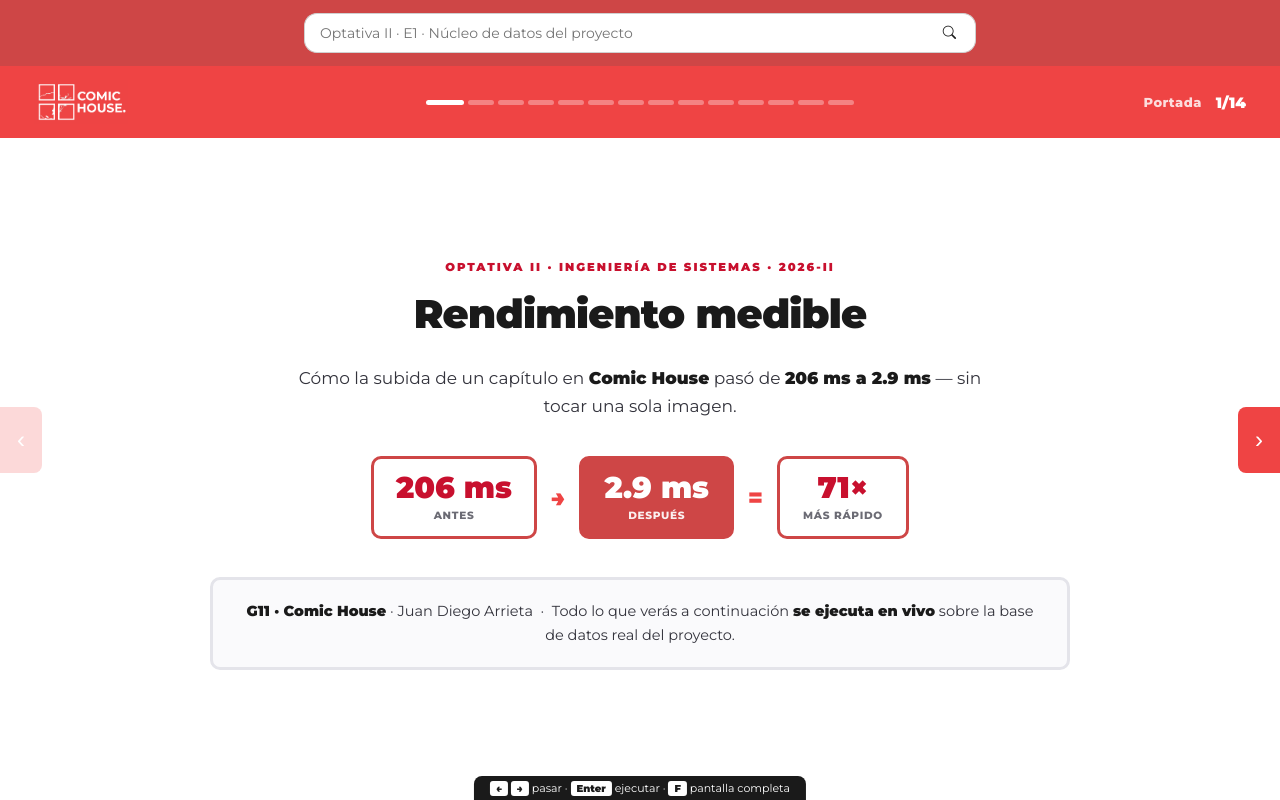
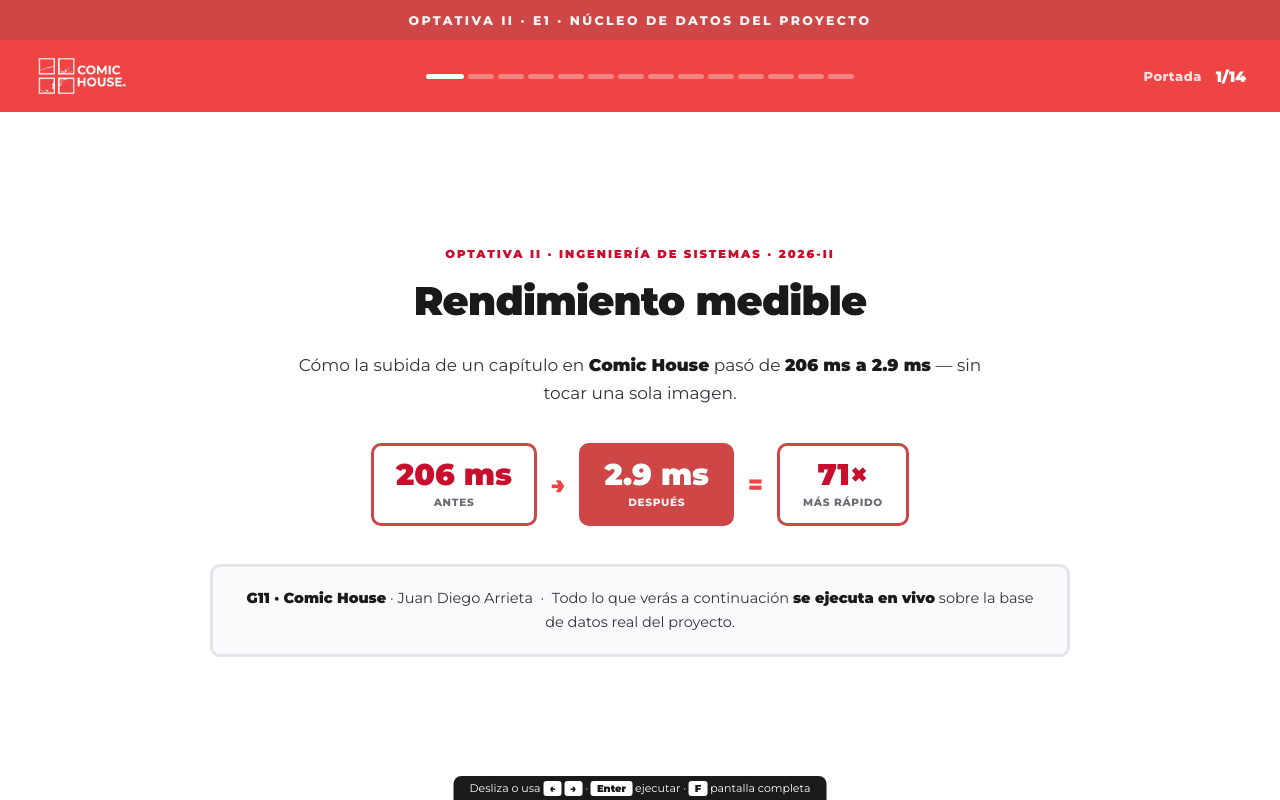
Before and after one commit to Juan-Exe/Comic-House, a PHP site: page /E1_integridad_rendimiento/presentacion/index.php in a window 1280 px wide. Run offline with PHP 8.4, Linux system fonts and the light colour scheme.

Commit message:
Quita el buscador falso y navega deslizando, sin flechas
El buscador del header era decorativo: un input readonly que no
buscaba nada. En una presentacion no tiene funcion, asi que la franja
roja #ce4646 se conserva pero ahora lleva el titulo de la asignatura.
El header pasa de 138 a 112 px y deja mas sitio al contenido.

Las flechas laterales se eliminan. La navegacion es por deslizamiento:

- rueda del raton / trackpad, con gesto horizontal o vertical
- arrastre con el raton, con resistencia en la primera y ultima pagina
- deslizamiento tactil para pantallas con touch

El gesto respeta las zonas que tienen scroll propio: sobre la salida de
una consola o un bloque de codigo la rueda desplaza ese contenido en
vez de cambiar de pagina, y una diapositiva mas alta que la pantalla se
recorre entera antes de pasar a la siguiente. Un arrastre corto o mas
vertical que horizontal no cambia de pagina: vuelve a su sitio.

Se mantienen las flechas del teclado y los pips de la navbar.

Verificado en Edge simulando un arrastre real: la presentacion avanza
de 1/14 a 2/14.

Co-Authored-By: Claude Opus 5 <noreply@anthropic.com>

```diff
--- a/E1_integridad_rendimiento/presentacion/index.php
+++ b/E1_integridad_rendimiento/presentacion/index.php
@@ -43,26 +43,18 @@ $BASE = '../..';
         }
 
         /* ===== header identico al de la app ===== */
+        /* franja superior: conserva el rojo del header de la app, pero sin
+           un buscador falso — en una presentacion no busca nada. */
         .search_bar {
             background: var(--busqueda);
-            width: 100%; height: 66px;
+            width: 100%; height: 40px;
             display: flex; align-items: center; justify-content: center;
             position: relative; z-index: 200;
         }
-        .busqueda-ctn { display: flex; }
-        .barra_de_busqueda {
-            width: 620px; height: 40px;
-            border-top-left-radius: 13px; border-bottom-left-radius: 13px;
-            padding: 12px 15px;
-            background: #fff; border: 1px solid #d0d0d0; border-right: none;
-            color: var(--tinta); font-size: 14px; font-family: Montserrat;
-            outline: none;
-        }
-        .search_button {
-            width: 52px; height: 40px; background: #fff;
-            border-top-right-radius: 13px; border-bottom-right-radius: 13px;
-            border: 1px solid #d0d0d0; border-left: none;
-            color: var(--tinta); cursor: pointer;
+        .franja-titulo {
+            color: #fff; font-size: 12.5px; font-weight: 700;
+            letter-spacing: 2.4px; text-transform: uppercase;
+            opacity: .95;
         }
 
         .navbar {
@@ -94,7 +86,7 @@ $BASE = '../..';
         .pip.actual { background: #fff; width: 38px; }
 
         /* ===== lienzo ===== */
-        .lienzo { position: absolute; top: 138px; bottom: 0; left: 0; right: 0; overflow: hidden; }
+        .lienzo { position: absolute; top: 112px; bottom: 0; left: 0; right: 0; overflow: hidden; }
         .pista  { display: flex; height: 100%; transition: transform .42s cubic-bezier(.4,0,.2,1); }
 
         .pagina {
@@ -252,16 +244,10 @@ $BASE = '../..';
         }
 
         /* ===== navegacion ===== */
-        .flecha {
-            position: fixed; top: 55%; transform: translateY(-50%);
-            width: 42px; height: 66px; background: var(--navbar);
-            border: none; color: #fff; font-size: 24px; cursor: pointer; z-index: 300;
-            display: flex; align-items: center; justify-content: center;
-        }
-        .flecha:hover:not(:disabled) { background: var(--acento); }
-        .flecha.izq { left: 0; border-radius: 0 8px 8px 0; }
-        .flecha.der { right: 0; border-radius: 8px 0 0 8px; }
-        .flecha:disabled { opacity: .2; cursor: default; }
+        /* sin flechas: se navega deslizando (rueda, arrastre o gesto tactil) */
+        .pista.arrastrando { transition: none; cursor: grabbing; }
+        .pagina { cursor: grab; user-select: none; }
+        .pagina.sin-cursor { cursor: default; }
 
         .ayuda {
             position: fixed; bottom: 0; left: 50%; transform: translateX(-50%);
@@ -279,11 +265,9 @@ $BASE = '../..';
 
 <header>
     <div class="search_bar">
-        <div class="busqueda-ctn">
-            <input class="barra_de_busqueda" type="search"
-                   placeholder="Optativa II · E1 · Núcleo de datos del proyecto" readonly>
-            <button class="search_button"><i class="bi bi-search"></i></button>
-        </div>
+        <span class="franja-titulo">
+            Optativa&nbsp;II · E1 · Núcleo de datos del proyecto
+        </span>
     </div>
 
     <nav class="navbar">
@@ -817,9 +801,7 @@ try {
     </div>
 </div>
 
-<button class="flecha izq" id="ant">‹</button>
-<button class="flecha der" id="sig">›</button>
-<div class="ayuda"><kbd>←</kbd> <kbd>→</kbd> pasar · <kbd>Enter</kbd> ejecutar · <kbd>F</kbd> pantalla completa</div>
+<div class="ayuda">Desliza o usa <kbd>←</kbd> <kbd>→</kbd> · <kbd>Enter</kbd> ejecutar · <kbd>F</kbd> pantalla completa</div>
 
 <script>
 const pista   = document.getElementById('pista');
@@ -846,13 +828,96 @@ function ir(n) {
         p.classList.toggle('actual', i === actual);
         p.classList.toggle('visto', i < actual);
     });
-    document.getElementById('ant').disabled = actual === 0;
-    document.getElementById('sig').disabled = actual === total - 1;
     paginas[actual].scrollTop = 0;
 }
 
-document.getElementById('ant').onclick = () => ir(actual - 1);
-document.getElementById('sig').onclick = () => ir(actual + 1);
+// ---------- navegacion por deslizamiento ----------
+const lienzo = document.querySelector('.lienzo');
+
+/** ¿el puntero está sobre algo que tiene su propio scroll (una consola)? */
+function sobreZonaConScroll(destino) {
+    let n = destino;
+    while (n && n !== lienzo) {
+        if (n.classList && n.classList.contains('salida')) return true;
+        if (n.tagName === 'PRE') return true;
+        n = n.parentElement;
+    }
+    return false;
+}
+
+// --- rueda del ratón / trackpad ---
+let ruedaOcupada = false;
+lienzo.addEventListener('wheel', e => {
+    if (sobreZonaConScroll(e.target)) return;       // deja leer la salida
+    const pag = paginas[actual];
+    const horizontal = Math.abs(e.deltaX) > Math.abs(e.deltaY);
+    // si la diapositiva tiene scroll vertical propio, respetarlo primero
+    if (!horizontal && pag.scrollHeight > pag.clientHeight) {
+        const arriba = pag.scrollTop <= 0;
+        const abajo  = pag.scrollTop + pag.clientHeight >= pag.scrollHeight - 1;
+        if (!(arriba && e.deltaY < 0) && !(abajo && e.deltaY > 0)) return;
+    }
+    const delta = horizontal ? e.deltaX : e.deltaY;
+    if (Math.abs(delta) < 12 || ruedaOcupada) return;
+    e.preventDefault();
+    ruedaOcupada = true;
+    ir(actual + (delta > 0 ? 1 : -1));
+    setTimeout(() => { ruedaOcupada = false; }, 480);
+}, { passive: false });
+
+// --- arrastre con el ratón y deslizamiento táctil ---
+let x0 = null, y0 = null, arrastrando = false, ancho = 0;
+
+function inicio(x, y, destino) {
+    if (sobreZonaConScroll(destino)) return;
+    x0 = x; y0 = y; arrastrando = false;
+    ancho = lienzo.clientWidth;
+}
+
+function mover(x, y, e) {
+    if (x0 === null) return;
+    const dx = x - x0, dy = y - y0;
+    if (!arrastrando) {
+        if (Math.abs(dx) < 12 || Math.abs(dx) < Math.abs(dy)) return;  // es scroll vertical
+        arrastrando = true;
+        pista.classList.add('arrastrando');
+    }
+    if (e && e.cancelable) e.preventDefault();
+    // resistencia en los extremos
+    let corr = dx;
+    if ((actual === 0 && dx > 0) || (actual === total - 1 && dx < 0)) corr = dx * 0.32;
+    pista.style.transform = `translateX(calc(-${actual * 100}% + ${corr}px))`;
+}
+
+function fin(x) {
+    if (x0 === null) return;
+    const dx = x - x0;
+    pista.classList.remove('arrastrando');
+    if (arrastrando && Math.abs(dx) > ancho * 0.16) {
+        ir(actual + (dx < 0 ? 1 : -1));
+    } else {
+        ir(actual);   // vuelve a su sitio
+    }
+    x0 = null; y0 = null; arrastrando = false;
+}
+
+lienzo.addEventListener('mousedown', e => {
+    if (e.button !== 0) return;
+    inicio(e.clientX, e.clientY, e.target);
+});
+window.addEventListener('mousemove', e => mover(e.clientX, e.clientY, e));
+window.addEventListener('mouseup',   e => fin(e.clientX));
+
+lienzo.addEventListener('touchstart', e => {
+    inicio(e.touches[0].clientX, e.touches[0].clientY, e.target);
+}, { passive: true });
+lienzo.addEventListener('touchmove', e => {
+    mover(e.touches[0].clientX, e.touches[0].clientY, e);
+}, { passive: false });
+lienzo.addEventListener('touchend', e => fin(e.changedTouches[0].clientX));
+
+// que arrastrar no seleccione texto ni arrastre imagenes
+lienzo.addEventListener('dragstart', e => e.preventDefault());
 
 document.addEventListener('keydown', e => {
     if (e.target.tagName === 'INPUT') return;
```
